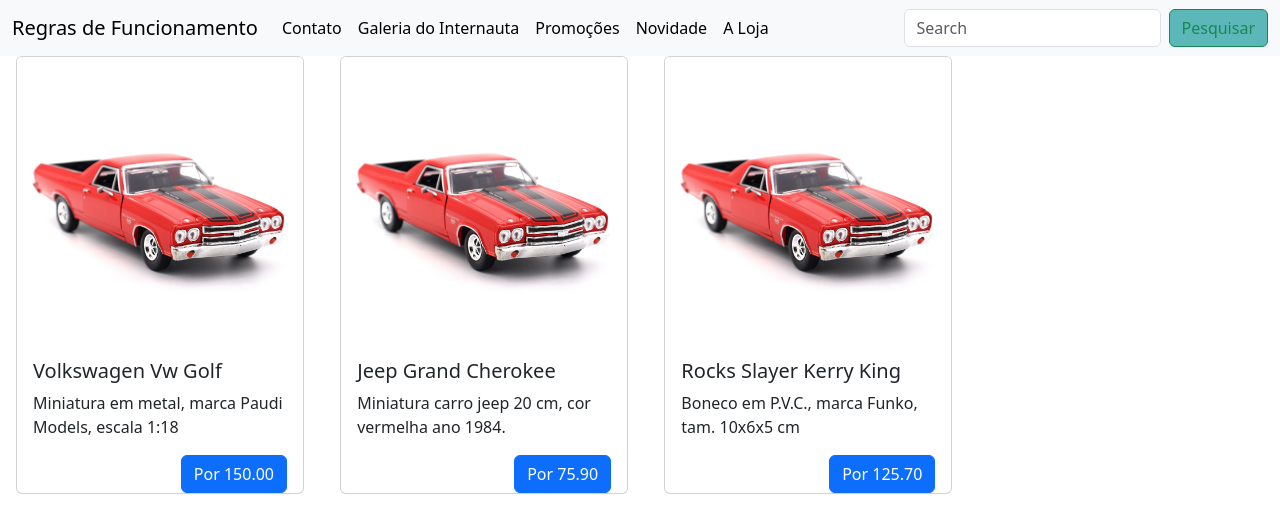
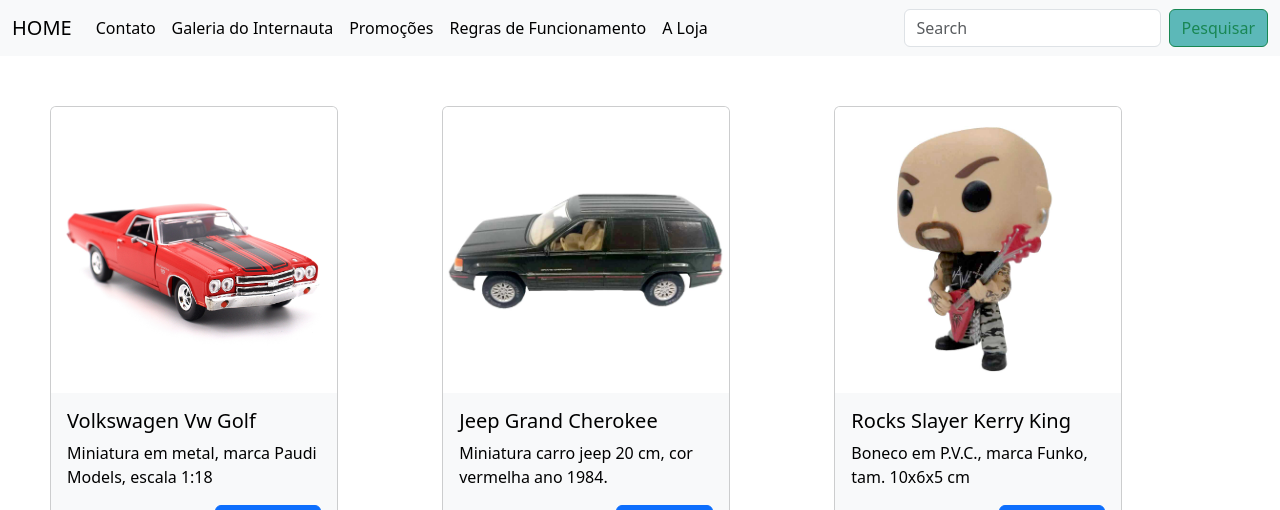
Before and after one commit to Leane212/python_avancado, a Django app: page / in a window 1280 px wide. Shown: the part 290-800 px from the top of the page. Run offline with Django 5.2, Linux system fonts and the light colour scheme; data comes from the database, SQL or seed files in the repository; both versions use the stored data as it was after the commit; grey boxes are pictures that could not be loaded.

Commit message:
ajustando imagens da pagina inicial

```diff
--- a/LojaMiniaturas/lojaMiniaturas_app/models.py
+++ b/LojaMiniaturas/lojaMiniaturas_app/models.py
@@ -6,6 +6,7 @@
     descricao = models.TextField()
     codigo = models.IntegerField()
     categoria = models.CharField(max_length = 20)
+    imagem = models.CharField(null=True, max_length=50)
 
     def __str__ (self):
         return self.nome
--- a/LojaMiniaturas/lojaMiniaturas_app/static/style/base.css
+++ b/LojaMiniaturas/lojaMiniaturas_app/static/style/base.css
@@ -49,4 +49,15 @@
 
     background-repeat: no-repeat;
     background-size: cover;
+
 }
+.bnt {
+    text-align : center;
+    color: orange;
+
+  }
+
+.mb-3 {
+    margin: 50px;
+    width: 50px;
+}
--- a/LojaMiniaturas/lojaMiniaturas_app/templates/base.html
+++ b/LojaMiniaturas/lojaMiniaturas_app/templates/base.html
@@ -7,23 +7,26 @@
   <title>Arte em Miniaturas</title>
   <link href="https://cdn.jsdelivr.net/npm/bootstrap@5.3.3/dist/css/bootstrap.min.css" rel="stylesheet"
     integrity="sha384-QWTKZyjpPEjISv5WaRU9OFeRpok6YctnYmDr5pNlyT2bRjXh0JMhjY6hW+ALEwIH" crossorigin="anonymous">
+  {% load static %}
+  <link rel="stylesheet" href="{% static 'style/base.css' %}">
 
-
-    {% load static %}
-    <link rel="stylesheet" href="{% static 'style/base.css' %}">
-    <style>
-
-      .container-produto{
+  <style>
+      .container-produto {
         height : 100%;
         width: 100%;
-        margin: 70px;
+        padding: 70px;
 
       }
       .card {
           flex-wrap: wrap;
           display: inline-block
       }
-      </style>
+
+      .bnt {
+        text align : center;
+
+      }
+  </style>
 </head>
 
 <body>
@@ -45,13 +48,11 @@
       <img src="{% static 'logo.png' %}" alt="logo" class="img-responsive w-400 object-fit-coverh" height="400px"  >
     </div>
 
-
-
   </div>
 
   <nav class="navbar navbar-expand-lg bg-body-tertiary" >
     <div class="container-fluid">
-      <a class="navbar-brand" href="{% url 'regras' %}">Regras de Funcionamento</a>
+      <a class="navbar-brand" href="{% url 'home' %}">HOME</a>
       <button class="navbar-toggler" type="button" data-bs-toggle="collapse" data-bs-target="#navbarSupportedContent"
         aria-controls="navbarSupportedContent" aria-expanded="false" aria-label="Toggle navigation">
         <span class="navbar-toggler-icon"></span>
@@ -68,7 +69,7 @@
             <a class="nav-link active" href="#">Promoções</a>
           </li>
           <li class="nav-item">
-            <a class="nav-link active" href="#">Novidade</a>
+            <a class="nav-link active" href="{% url 'regras' %}">Regras de Funcionamento</a>
           </li>
           <li class="nav-item">
             <a class="nav-link active" href="{% url 'aloja' %}">A Loja</a>
@@ -83,13 +84,15 @@
     </div>
   </nav>
 <div calss = "container-produto">
+
   <main>
     {% block conteudo %}
+
     {% for prod in produto %}
 
-    <div class="card mx-3 mb-3" style="width: 18rem;">
+    <div class="card text-bg-light mb-3" style="width: 18rem;">
     {% load static %}
-    <img src="{% static 'Miniatura-Carro.png' %}" class="card-img-top" alt="...">
+    <img src="{% static prod.imagem %}" class="card-img-top" alt="...">
     <div class="card-body">
       <h5 class="card-title"> {{prod.nome}} </h5>
       <p class="card-descricao"> {{prod.descricao}}</p>
@@ -102,6 +105,7 @@
     <div> Ainda não há produtos cadastrados. </div>
 
     {% endfor %}
+
     {% endblock %}
   </main>
 
```
Also changed, not shown: LojaMiniaturas/db.sqlite3, LojaMiniaturas/lojaMiniaturas_app/migrations/0004_produto_imagem.py (added), LojaMiniaturas/lojaMiniaturas_app/static/jeep.jpg (added), LojaMiniaturas/lojaMiniaturas_app/static/rocks-slayer-kerry-king.jpg (added).
